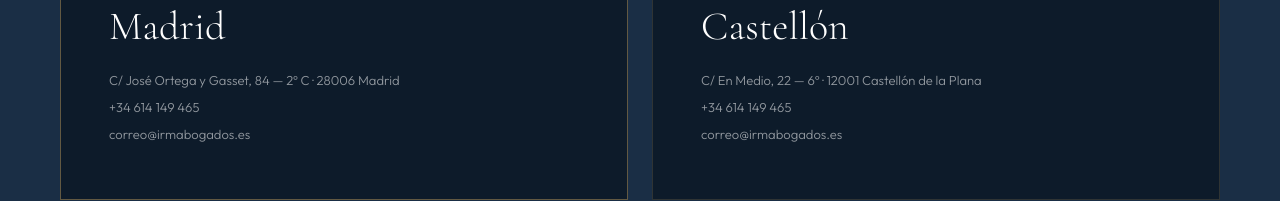
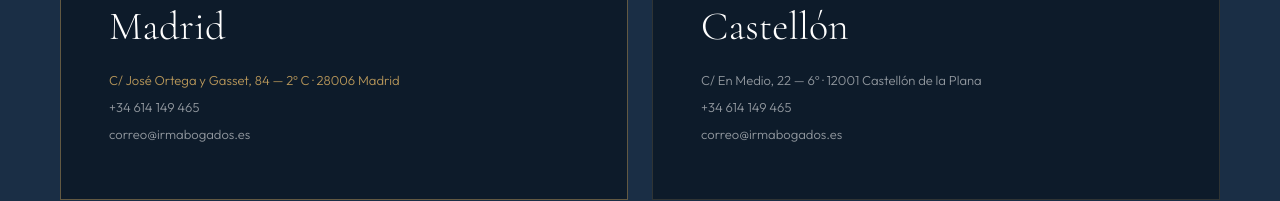
Before and after one commit to Ivanrm01/IRM-Abogados, a Next.js app: page /sobre-nosotros in a window 1280 px wide. In both pictures the pointer is over the element "C/ José Ortega y Gasset, 84 — 2º C · 28006 Madrid". Shown: the part 2352-2553 px from the top of the page. Built offline with nearby package versions, Linux system fonts and the light colour scheme.

Commit message:
Update page.module.css

```diff
--- a/app/sobre-nosotros/page.module.css
+++ b/app/sobre-nosotros/page.module.css
@@ -40,6 +40,7 @@
 .sedeTag { font-size: 10px; font-weight: 500; letter-spacing: .2em; text-transform: uppercase; color: var(--gold); margin-bottom: 16px; }
 .sedeCity { font-family: 'Cormorant Garamond', serif; font-size: 40px; font-weight: 300; color: var(--white); margin-bottom: 20px; }
 .sedeAddr, .sedePhone, .sedeEmail { font-size: 13px; font-weight: 300; color: rgba(255,255,255,.55); line-height: 1.6; margin-bottom: 6px; display: block; text-decoration: none; transition: color .2s; }
+.sedeAddr:hover, .sedePhone:hover, .sedeEmail:hover { color: #B8975A; }
 
 .ctaSection { background: var(--gold); padding: 80px 60px; display: flex; align-items: center; justify-content: space-between; gap: 40px; flex-wrap: wrap; }
 .ctaTitle { font-family: 'Cormorant Garamond', serif; font-size: clamp(28px,4vw,48px); font-weight: 300; color: var(--navy); margin-bottom: 12px; line-height: 1.1; }
```
